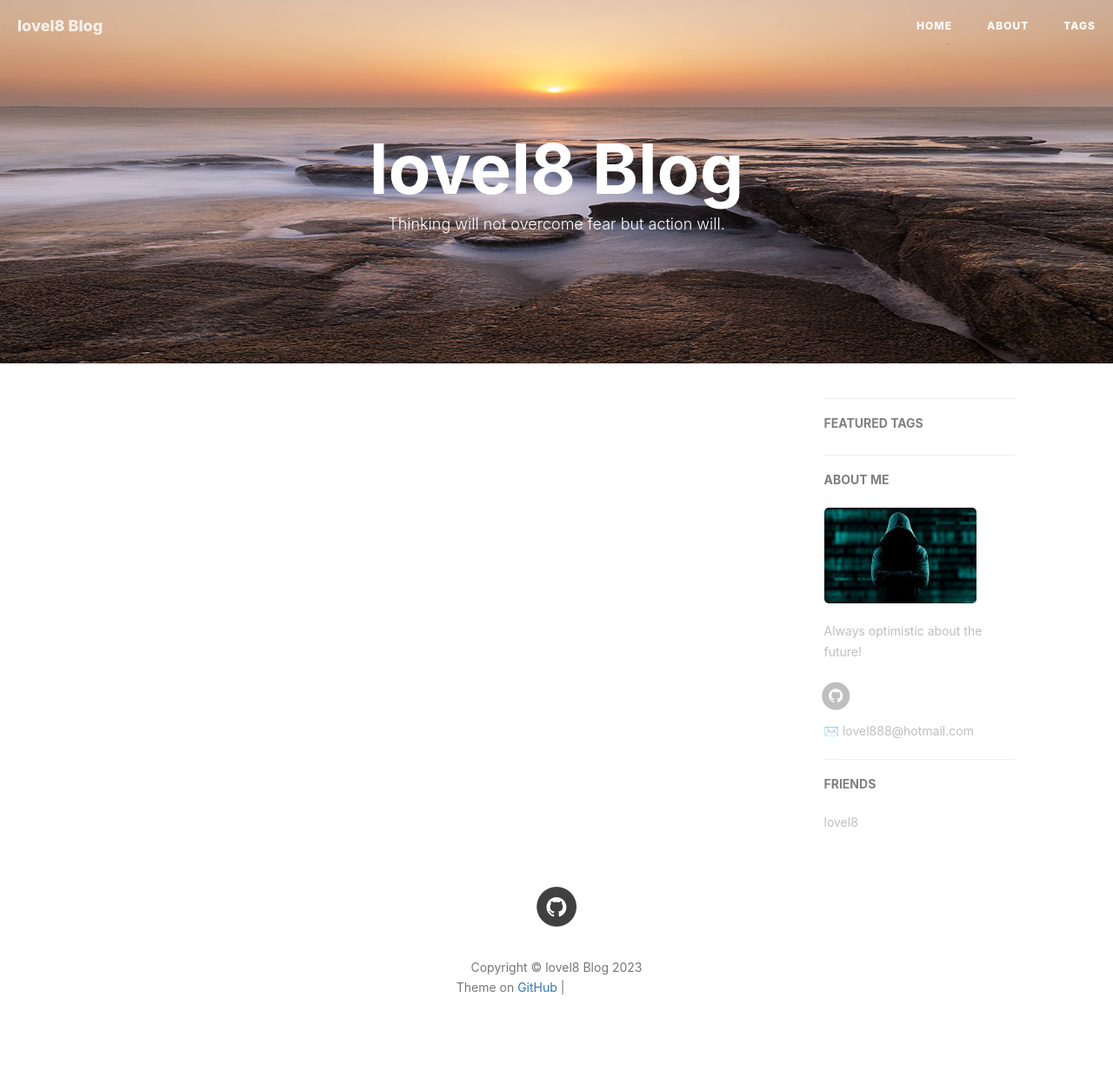
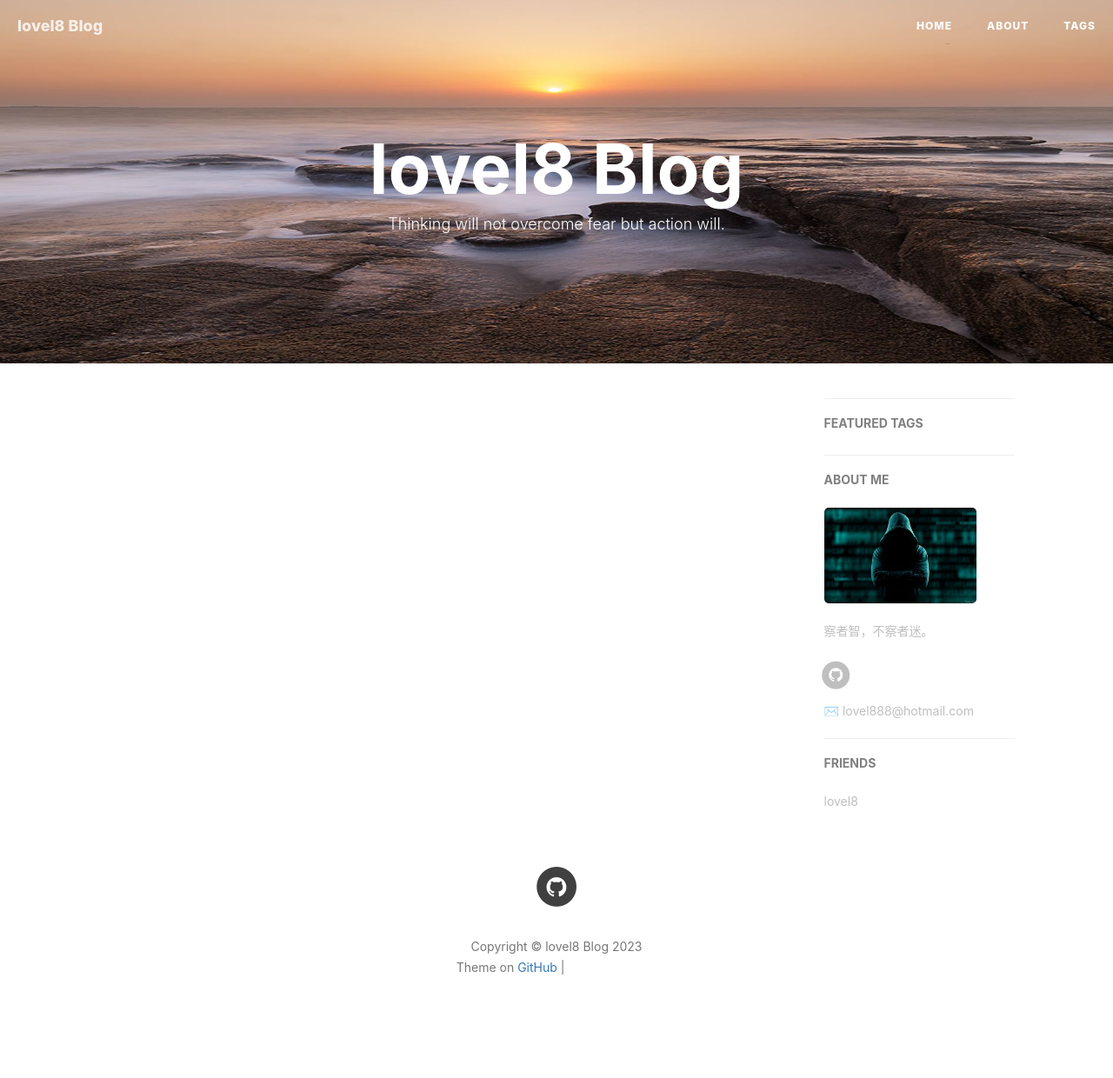
Before and after one commit to lovel8/lovel8.github.io, a Jekyll site: the page built from index.html, in a window 1280 px wide. Shown: the whole page at 87% size. Built offline with Jekyll 4.4.1, drawn with Linux system fonts in a browser that asks for light colours; nearby versions of some CDN libraries; the list of posts is cut into pages by our own code; comment, search, counter and statistics services are not loaded; after the commit the page ends 1217 px from its top, so only the background shows below that; grey boxes are pictures that could not be loaded.

Commit message:
Update _config.yml

```diff
--- a/_config.yml
+++ b/_config.yml
@@ -11,7 +11,7 @@
 
 # Sidebar settings
 sidebar: true                           # whether or not using Sidebar.
-sidebar-about-description: "Always optimistic about the future!"
+sidebar-about-description: "察者智，不察者迷。"
 sidebar-avatar: /img/about-BY-gentle.png      # use absolute URL, seeing it's used in both `/` and `/about/`
 
 
```
